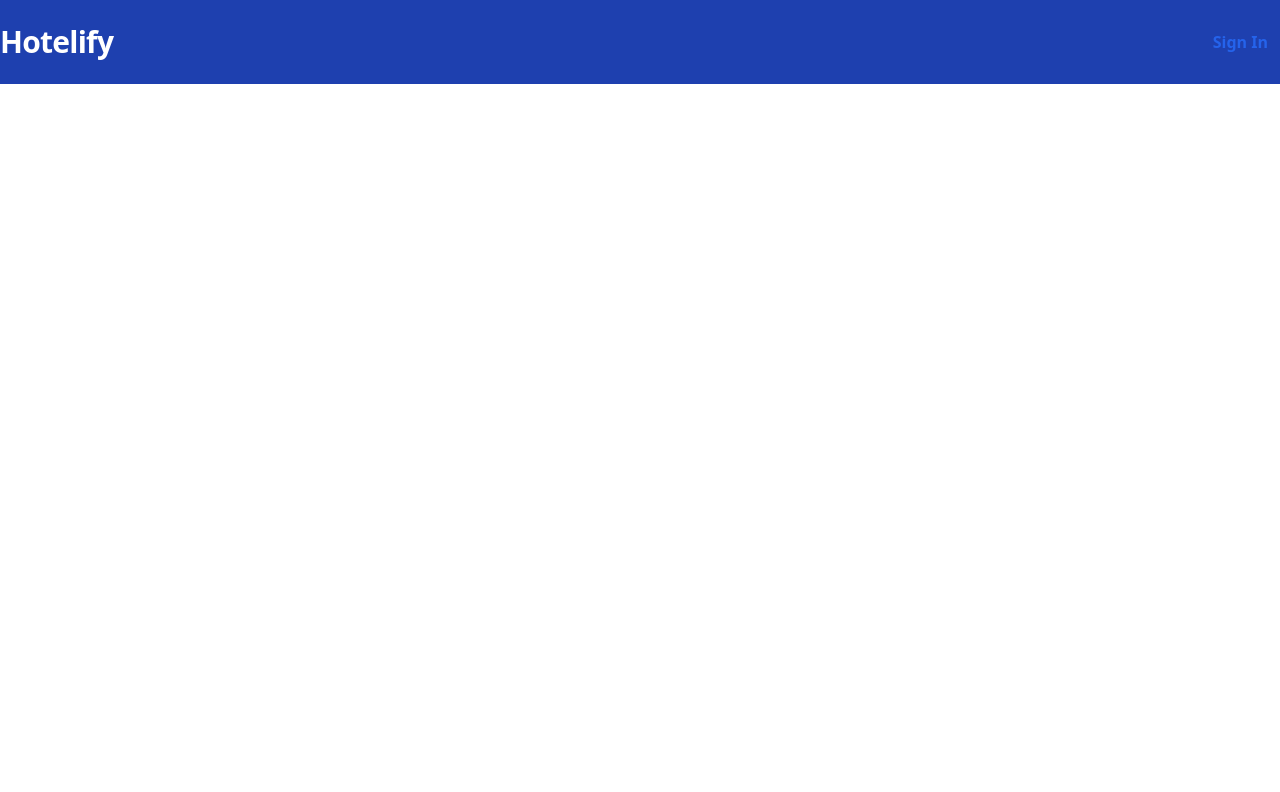
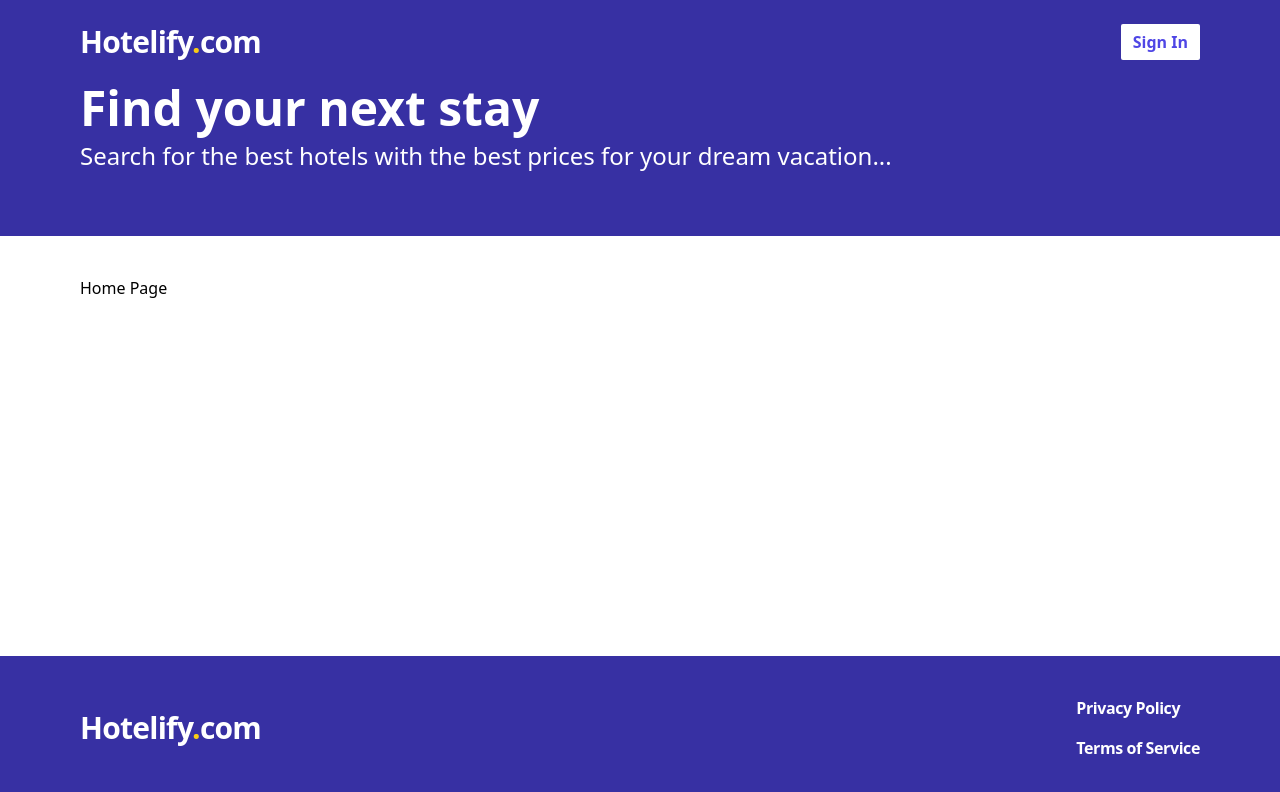
Before and after one commit to Kinshu-Learner/Hotelify, a React (Vite) app in the folder frontend/: page / in a window 1280 px wide. Shown: the top 792 px of the page. Built offline with nearby package versions, Linux system fonts and the light colour scheme.

Commit message:
Basic router and home/search pages

```diff
--- a/frontend/src/App.tsx
+++ b/frontend/src/App.tsx
@@ -10,11 +10,31 @@
 
   return (
     <BrowserRouter>
+
       <Routes>
-        <Route path='/' element={<Layout />}/>
-        <Route path='/search' element={<>Search Page</>}/>
-        <Route path='*' element={<Navigate to='/' />}/>
+
+        <Route
+          path='/'
+          element={
+            <Layout>
+              <p className="">Home Page</p>
+            </Layout>
+          }
+        />
+
+        <Route
+          path='/search'
+          element={
+            <Layout>
+              <p className="">Search Page</p>
+            </Layout>
+          }
+        />
+
+        <Route path='*' element={<Navigate to='/' />} />
+
       </Routes>
+
     </BrowserRouter>
   )
 }
--- /dev/null
+++ b/frontend/src/components/Footer.tsx
@@ -0,0 +1,17 @@
+const Footer = ()=>{
+    return (
+        <div className="bg-indigo-800 py-10">
+            <div className="px-10 sm:px-20 xl:container mx-auto flex justify-between items-center">
+                <span className="text-3xl text-white font-bold tracking-tight">
+                    <span>Hotelify<span className='text-yellow-400'>.</span>com</span>
+                </span>
+                <span className='text-white font-bold tracking-tight flex flex-col gap-4'>
+                    <p className="cursor-pointer">Privacy Policy</p>
+                    <p className="cursor-pointer">Terms of Service</p>
+                </span>
+            </div>
+        </div>
+    )
+}
+
+export default Footer;
--- a/frontend/src/components/Header.tsx
+++ b/frontend/src/components/Header.tsx
@@ -2,13 +2,13 @@
 
 const Header = ()=>{
     return (
-        <div className="bg-blue-800 py-6">
-            <div className="container mx-auto flex justify-between">
+        <div className="bg-indigo-800 py-6">
+            <div className="px-10 sm:px-20 xl:container mx-auto flex justify-between">
                 <span className="text-3xl text-white font-bold tracking-tight">
-                    <Link to="">Hotelify</Link>
+                    <Link to="">Hotelify<span className='text-yellow-400'>.</span>com</Link>
                 </span>
                 <span className='flex space-x-2'>
-                    <Link to="/sign-in" className='flex items-center text-blue-600 px-3 font-bold hover:bg-gray-100'>Sign In</Link>
+                    <Link to="/sign-in" className='flex items-center rounded-sm bg-white text-indigo-600 px-3 font-bold hover:bg-gray-100 duration-100'>Sign In</Link>
                 </span>
             </div>
         </div>
--- /dev/null
+++ b/frontend/src/components/Hero.tsx
@@ -0,0 +1,15 @@
+const Hero = () => {
+  return (
+    <div className="bg-indigo-800 pb-16">
+        <div className="px-10 sm:px-20 xl:container mx-auto flex flex-col gap-2">
+            <h1 className="text-5xl text-white font-bold">
+                Find your next stay
+            </h1>
+            <p className="text-2xl text-white">
+                Search for the best hotels with the best prices for your dream vacation...
+            </p>
+        </div>
+    </div>
+  )
+}
+export default Hero;
--- a/frontend/src/layouts/Layout.tsx
+++ b/frontend/src/layouts/Layout.tsx
@@ -1,9 +1,20 @@
+import Footer from '../components/Footer';
 import Header from '../components/Header';
+import Hero from '../components/Hero';
 
-const Layout = () => {
+interface Props {
+    children: React.ReactNode;
+}
+
+const Layout = ({children} : Props) => {
     return (
         <div className="flex flex-col min-h-screen">
             <Header />
+            <Hero />
+            <div className="px-10 sm:px-20 xl:container mx-auto py-10 flex-1">
+                {children}
+            </div>
+            <Footer />
         </div>
     );
 };
--- a/frontend/tailwind.config.js
+++ b/frontend/tailwind.config.js
@@ -3,6 +3,9 @@
   content: ["./index.html", "./src/**/*.{html,js,jsx,tsx,ts}"],
   theme: {
     extend: {},
+    container: {
+      padding: "10rem",
+    }
   },
   plugins: [],
 }
```
